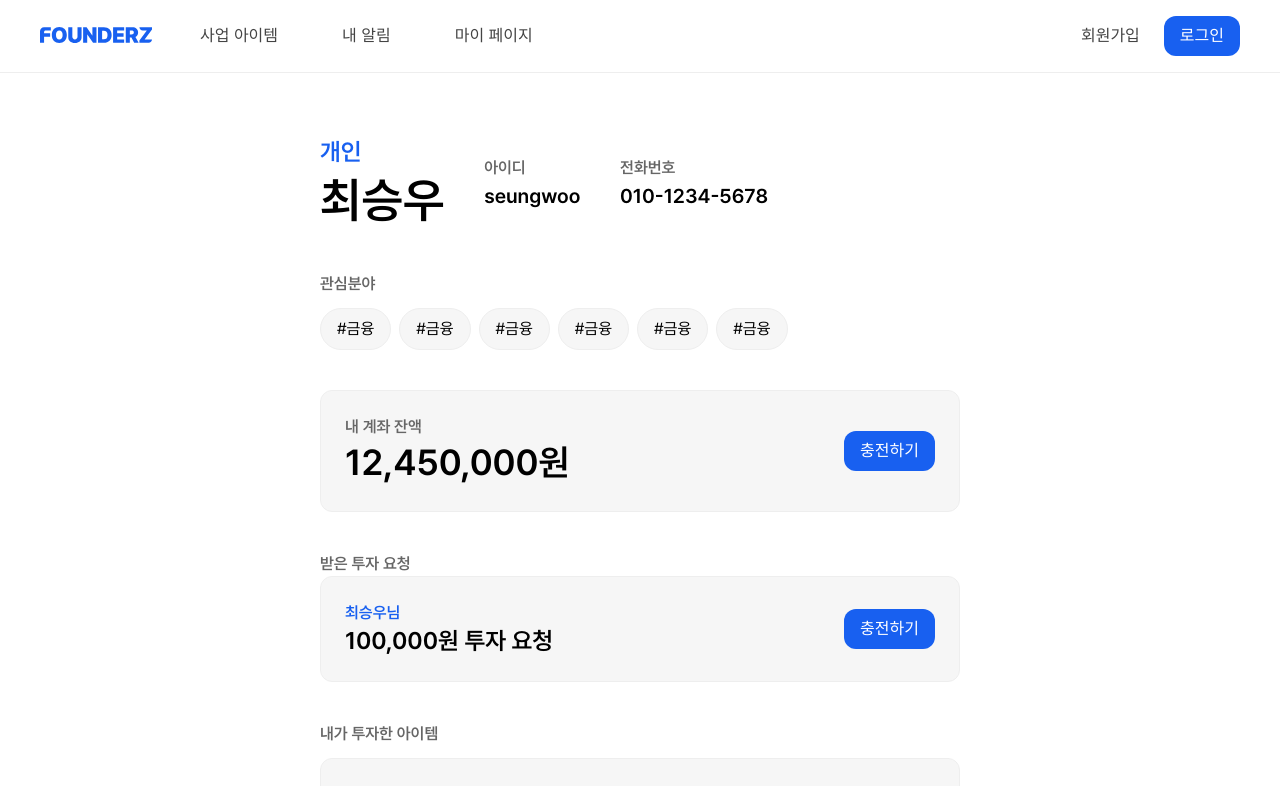
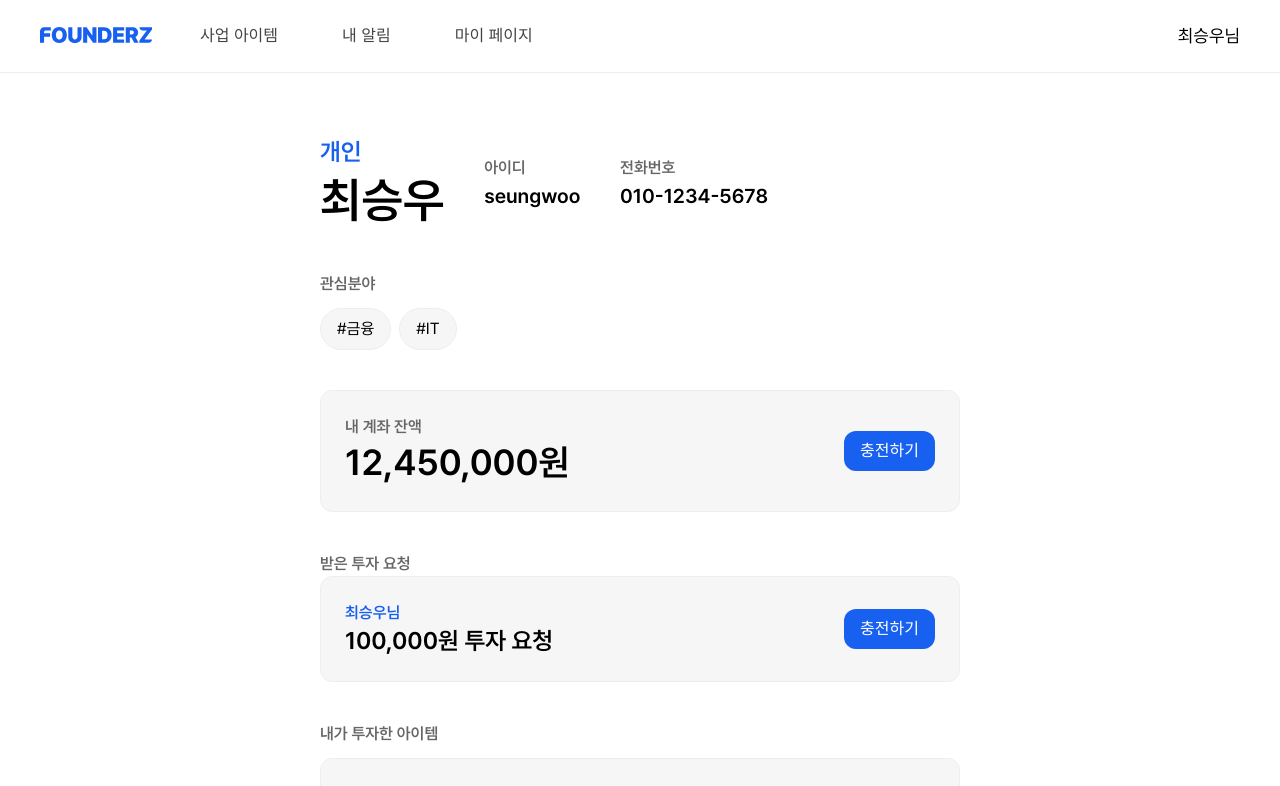
Before and after one commit to teamFOUNDERZ/FOUNDERZ-2024-front-end, a React (Create React App) app: page /my in a window 1280 px wide. Shown: the top 786 px of the page. Built offline with nearby package versions, Linux system fonts and the light colour scheme.

Commit message:
ㅇㄴㄴㅇㅇㄴㄹ

```diff
--- a/src/components/designSystem/Header.tsx
+++ b/src/components/designSystem/Header.tsx
@@ -3,6 +3,7 @@ import { Logo } from '../../assets';
 import { Colors } from '../../styles/colors';
 import { getCookie } from '../../utils/cookies';
 import { Button } from './Button';
+import { Text } from './Text';
 
 export const Header = () => {
   const accessToken = getCookie('accessToken');
@@ -25,18 +26,7 @@ export const Header = () => {
           </a>
         </Nav>
         <UserBox>
-          {accessToken ? (
-            <ProfileImg src="/images/3.webp" />
-          ) : (
-            <>
-              <a href="/signup">
-                <Button kind="white">회원가입</Button>
-              </a>
-              <a href="/login">
-                <Button>로그인</Button>
-              </a>
-            </>
-          )}
+          <Text>최승우님</Text>
         </UserBox>
       </HeaderContent>
     </HeaderBox>
--- a/src/components/designSystem/common/headerNotLogin.tsx
+++ b/src/components/designSystem/common/headerNotLogin.tsx
@@ -30,7 +30,6 @@ function HeaderNotLogin() {
           </LeftWrapper>
           <RightWrapper>
             <NavButton onClick={toSignUp}>회원가입</NavButton>
-            <LoginButton onClick={toLogin}>로그인</LoginButton>
           </RightWrapper>
         </ItemWrapper>
       </Container>
--- a/src/page/My/Page.tsx
+++ b/src/page/My/Page.tsx
@@ -25,11 +25,7 @@ export default function My(){
                     <SemiBold16>관심분야</SemiBold16>
                     <Tagcontainer>
                         <Tag>#금융</Tag>
-                        <Tag>#금융</Tag>
-                        <Tag>#금융</Tag>
-                        <Tag>#금융</Tag>
-                        <Tag>#금융</Tag>
-                        <Tag>#금융</Tag>
+                        <Tag>#IT</Tag>
                     </Tagcontainer>
                 </Field>
                 <Box>
```
